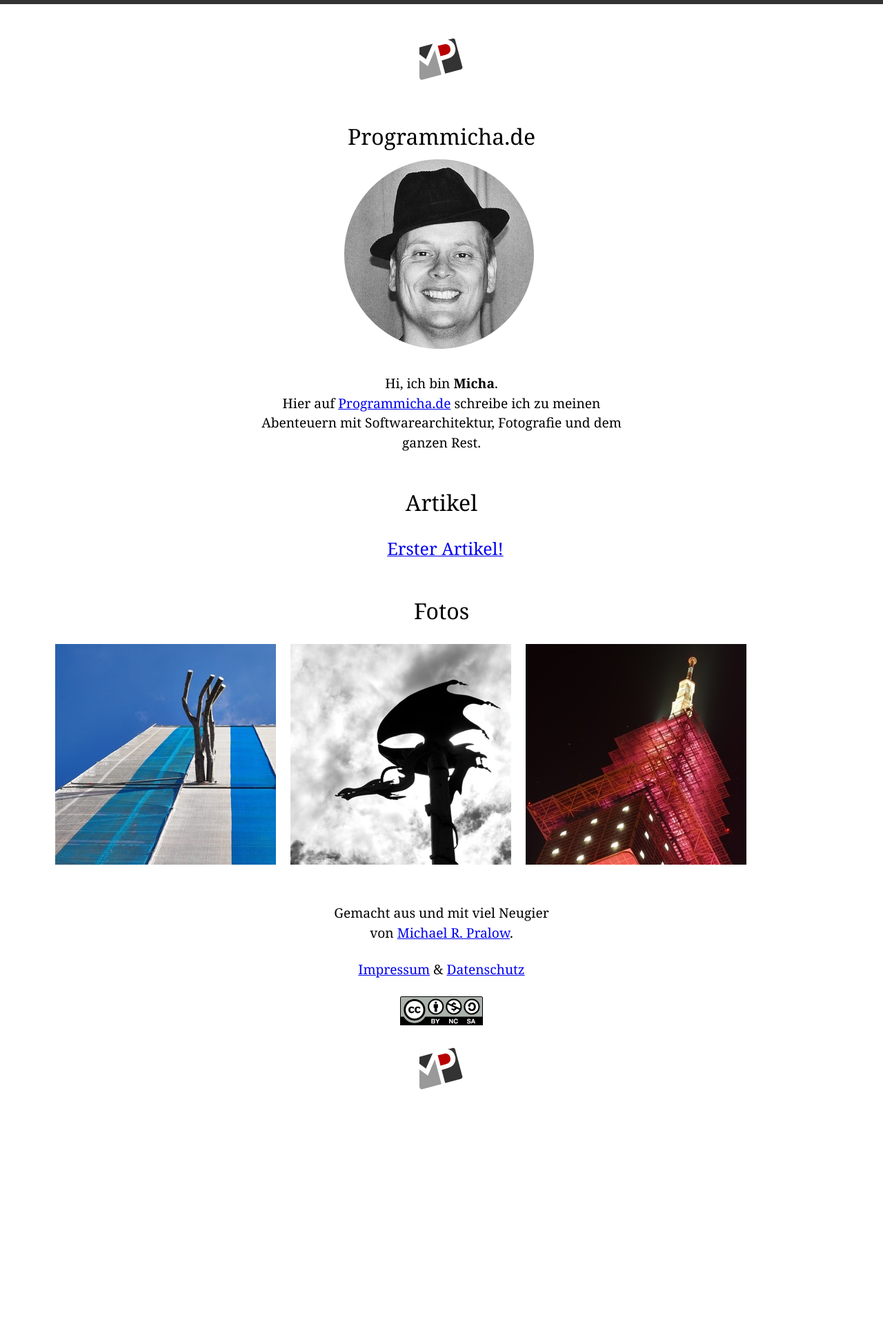
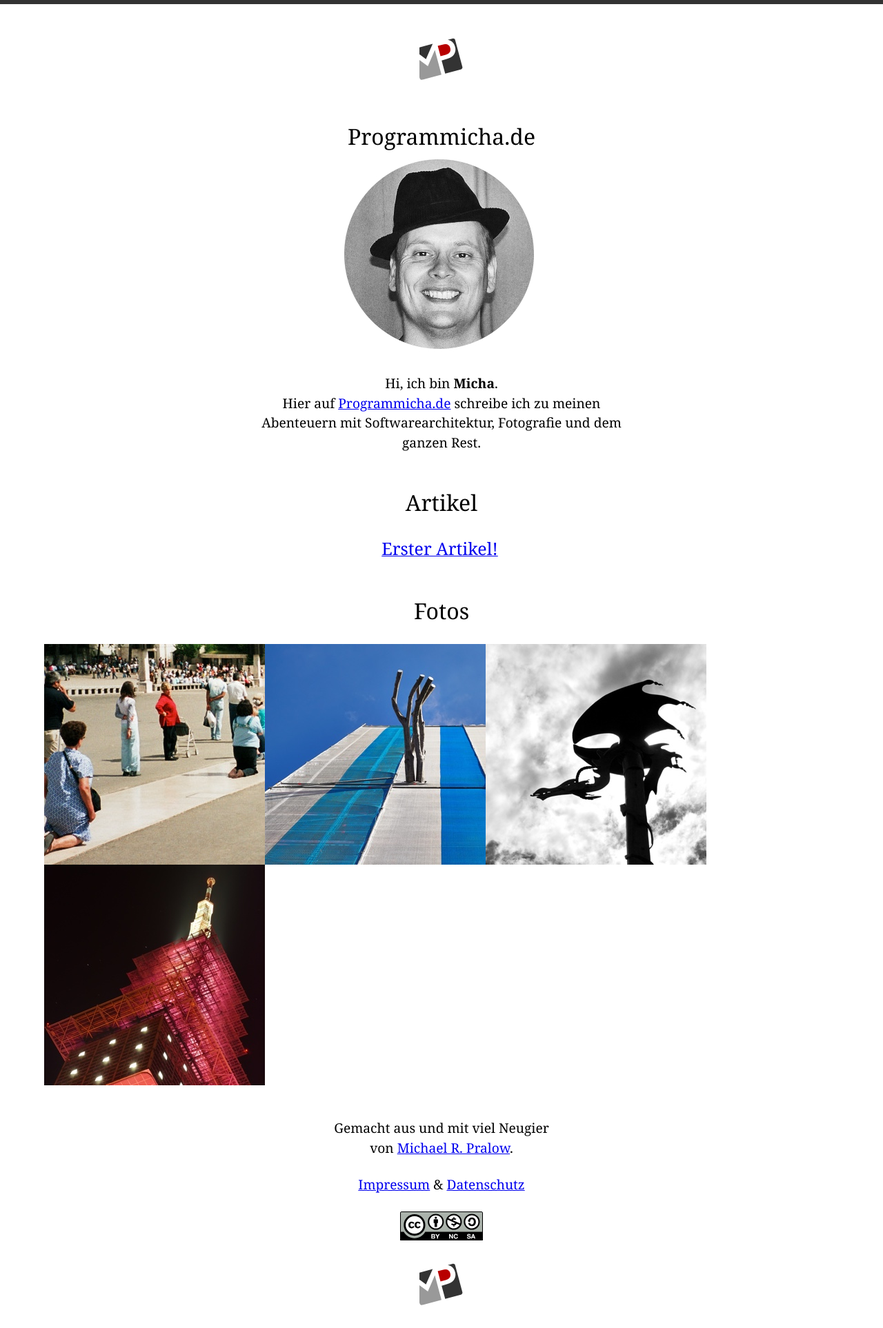
Before and after one commit to programmicha/programmicha.github.io, a Jekyll site: the page built from index.html, in a window 1280 px wide. Shown: the whole page at 69% size. Built offline with Jekyll 4.4.1, drawn with Linux system fonts in a browser that asks for light colours; before the commit the page ends 1614 px from its top, so only the background shows below that.

Commit message:
new article

```diff
--- a/_layouts/index.html
+++ b/_layouts/index.html
@@ -41,13 +41,14 @@
   margin: 0 auto;
   /*max-width: 90%;*/
   padding: 0;
+  text-align: center;
 }
 ol li {
   margin: 0;
   padding: 0;
 }
 ol li a {
-  padding-left: 1rem;
+  /*padding-left: 1rem;*/
 }
 ol li a h1 {
   display: inline;
@@ -60,6 +61,12 @@
 }
 section:nth-of-type(2) ol li {
   float: left;
+  width: 320px;
+  line-height: 0;
+}
+section:nth-of-type(2) ol li article {
+  margin: 0;
+  padding: 0;
 }
 </style>
 </head>
```
Also changed, not shown: _posts/2016-02-03-foto-fatima-pilger.md (added, +13 -0 lines), img/fatima-pilger-1536x1024.jpg (added), img/fatima-pilger-320x320.jpg (added).
